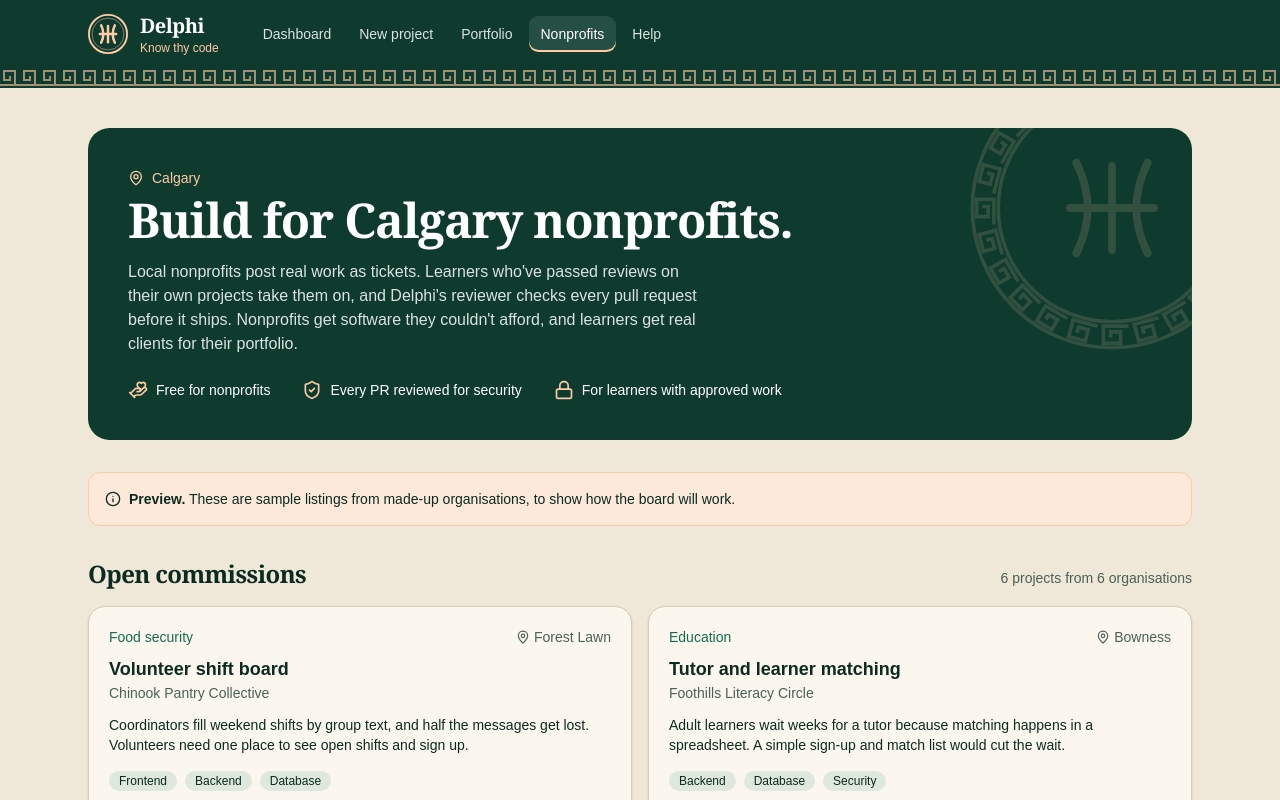
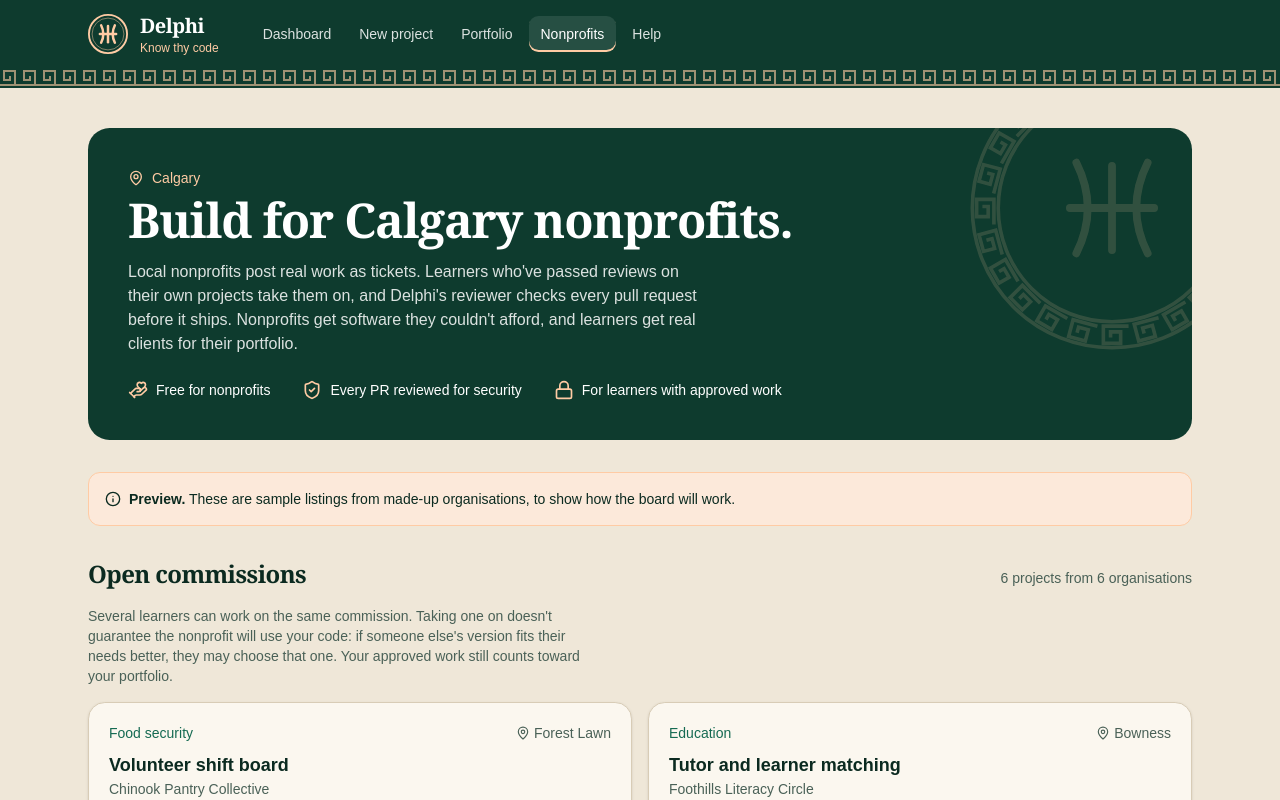
Before and after one commit to n3el-k/delphi, a React (Vite) app in the folder frontend/: page /nonprofits in a window 1280 px wide. Shown: the top 800 px of the page. Built offline with nearby package versions, Linux system fonts and the light colour scheme; no server answers.

Commit message:
Nonprofit board: say the nonprofit picks the version that fits best

```diff
--- a/frontend/src/pages/NonprofitsPage.tsx
+++ b/frontend/src/pages/NonprofitsPage.tsx
@@ -126,6 +126,11 @@ export default function NonprofitsPage() {
             {COMMISSIONS.length} projects from {COMMISSIONS.length} organisations
           </p>
         </div>
+        <p className="max-w-prose text-sm text-muted-foreground">
+          Several learners can work on the same commission. Taking one on doesn't guarantee the nonprofit will use your
+          code: if someone else's version fits their needs better, they may choose that one. Your approved work still
+          counts toward your portfolio.
+        </p>
 
         <ul className="grid gap-4 md:grid-cols-2">
           {COMMISSIONS.map((c) => (
```
